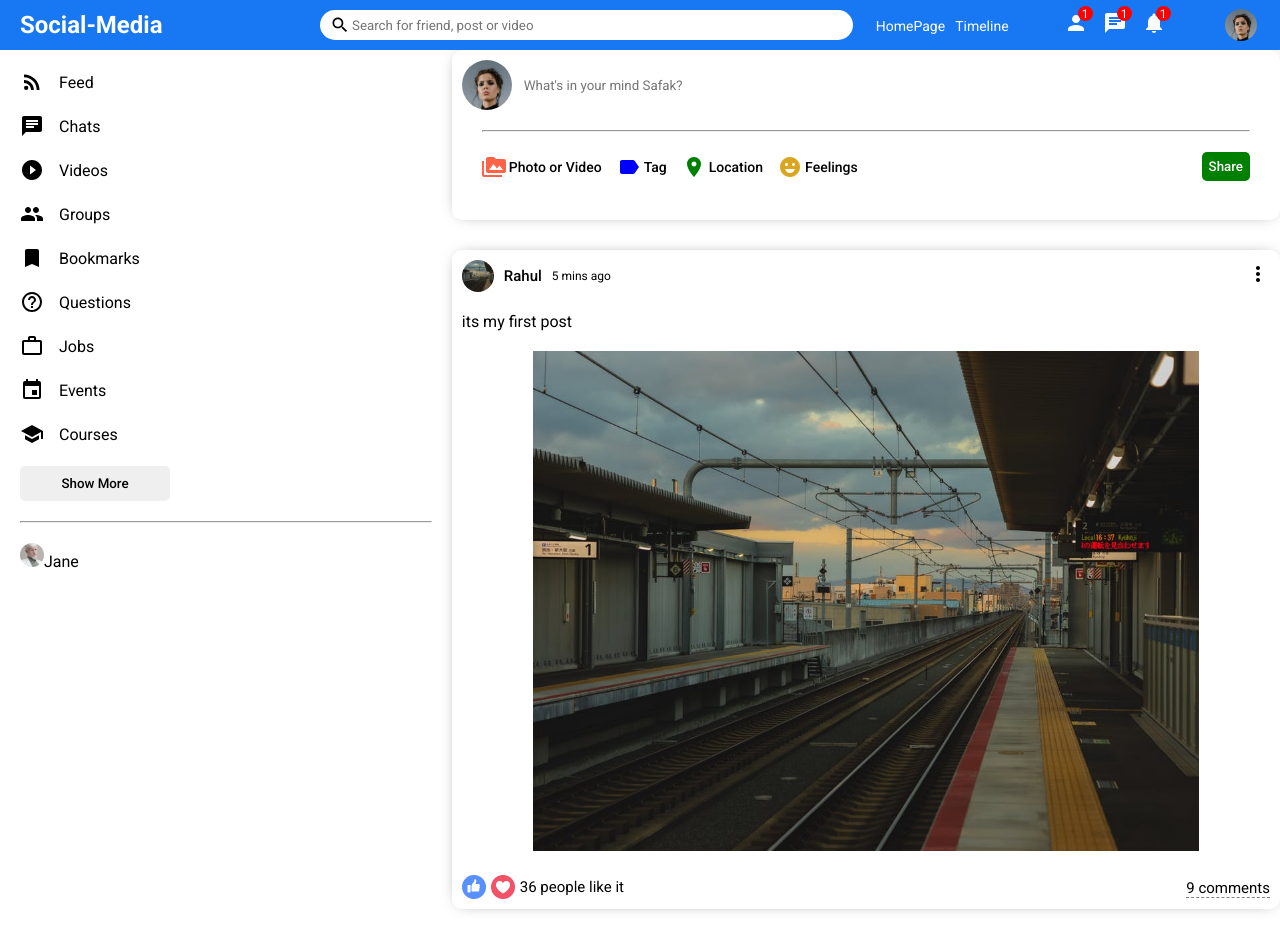
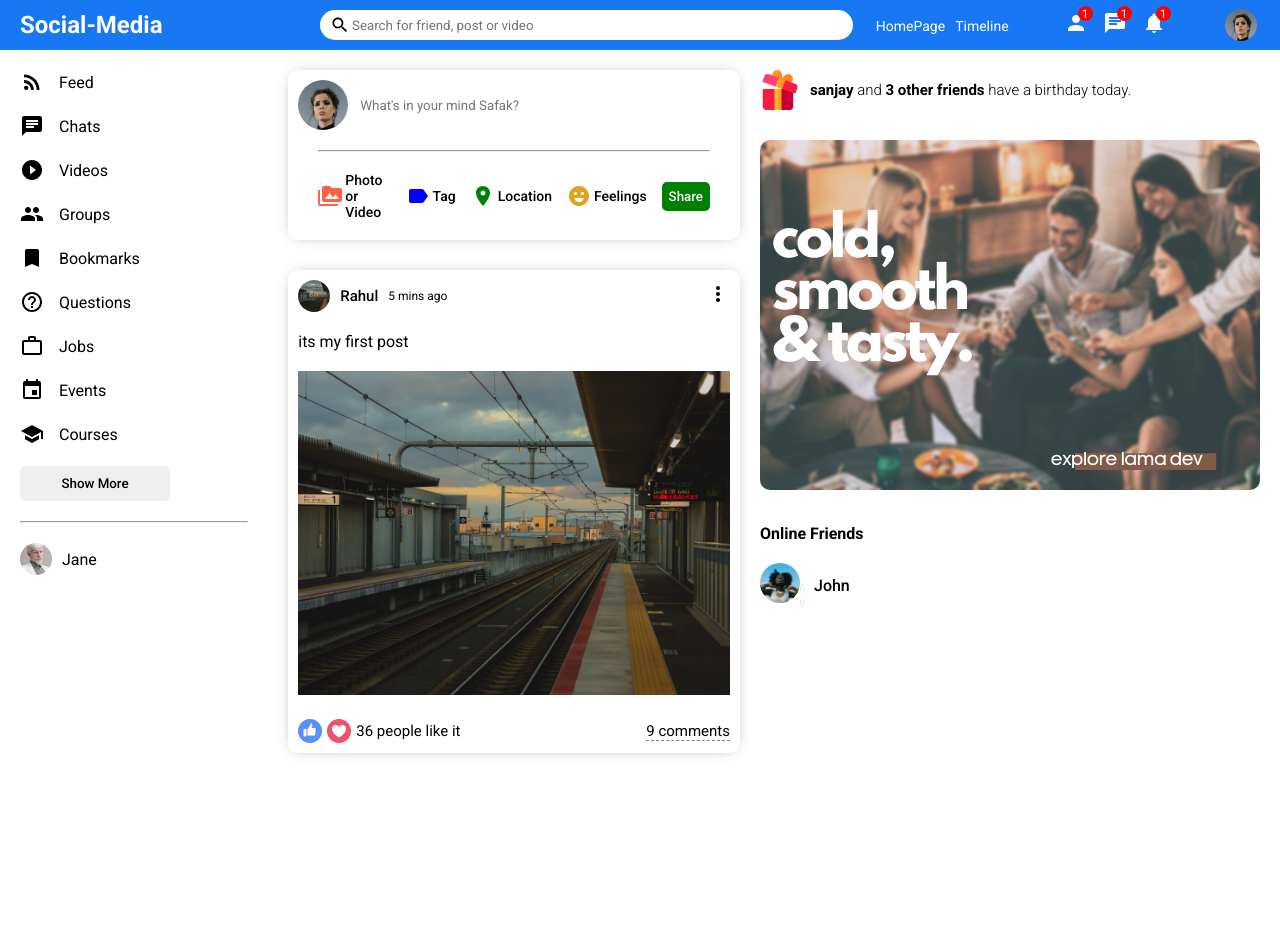
Before and after one commit to rahulramey/social-media, a React (Create React App) app: page / in a window 1280 px wide. After the commit the page ends 803 px from the top, so only its background shows below. Built offline with nearby package versions, Linux system fonts and the light colour scheme.

Commit message:
rightbar component

```diff
--- a/src/components/feed/Feed.jsx
+++ b/src/components/feed/Feed.jsx
@@ -6,8 +6,10 @@
 export default function Feed() {
   return (
     <div className='feed'>
+      <div className="feedWrapper">
       <Share/>
       <Post/>
+      </div>
     </div>
   )
 }
--- /dev/null
+++ b/src/components/rightbar/Rightbar.jsx
@@ -0,0 +1,28 @@
+import "./rightbar.css";
+import React from 'react'
+
+export default function Rightbar() {
+  return (
+    <div className="righbar">
+          <div className="rightbarWrapper">
+                <div className="birthdayContainer">
+                    <img className="birthdayImg" src="assets/gift.png" alt="" />
+                    <span className="birthdayText">
+                    <b>sanjay</b> and <b>3 other friends</b> have a birthday today.
+                    </span>
+                </div>
+                <img className="rightbarAd" src="assets/ad.png" alt="" />
+                <h4 className="rightbarTitle">Online Friends</h4>
+                <ul className="rightbarFriendList">
+                    <li className="rightbarFriend">
+                        <div className="rightbarProfileImgContainer">
+                            <img className="rightbarProfileImg" src="assets/person/3.jpeg" alt="" />
+                            <span className="rightbarOnline"></span>
+                        </div>
+                        <span className="rightbarUsername">John</span>
+                    </li>
+                </ul>
+          </div>
+    </div>
+  );
+}
--- /dev/null
+++ b/src/components/rightbar/rightbar.css
@@ -0,0 +1,72 @@
+.rightbar {
+    flex: 3.5;
+}
+
+.rightbarWrapper {
+    padding: 20px 20px 0 0;
+  }
+
+.birthdayContainer {
+    display: flex;
+    align-items: center;
+}
+
+.birthdayImg {
+    width: 40px;
+    height: 40px;
+    margin-right: 10px;
+}
+
+.birthdayText {
+    font-weight: 300;
+    font-size: 15px;
+}
+
+.rightbarAd {
+    width: 100%;
+    border-radius: 10px;
+    margin: 30px 0;
+}
+
+.rightbarTitle{
+    margin-bottom: 20px;
+}
+
+.rightbarFriendList {
+    padding: 0;
+    margin: 0;
+    list-style: none;
+}
+
+.rightbarFriend{
+    display: flex;
+    align-items: center;
+    margin-bottom: 15px;
+}
+
+.rightbarProfileImgContainer{
+    margin-right: 10px;
+    position: relative;
+}
+
+.rightbarProfileImg{
+    width: 40px;
+    height: 40px;
+    border-radius: 50%;
+    object-fit: cover;
+}
+
+.rightbarOnline{
+    width: 12px;
+    height: 12px;
+    border-radius: 50%;
+    background-color: limegreen;
+    position: relative;
+    top: -2px;
+    right: 0;
+    border: 2px solid white;
+}
+
+.rightbarUsername{
+    font-weight: 500;
+}
--- a/src/components/sidebar/sidebar.css
+++ b/src/components/sidebar/sidebar.css
@@ -54,9 +54,16 @@
   list-style: none;
 }
 
+.sidebarFriend{
+  display: flex;
+  align-items: center;
+  margin-bottom: 15px;
+}
+
 .sidebarFriendImg{
-  height: 24px;
-  width: 24px;
+  height: 32px;
+  width: 32px;
   border-radius: 50%;
   object-fit: cover;
+  margin-right: 10px;
 }
--- a/src/pages/home/Home.jsx
+++ b/src/pages/home/Home.jsx
@@ -3,15 +3,16 @@
 import Topbar from '../../components/topbar/Topbar'
 import Sidebar from '../../components/sidebar/Sidebar';
 import Feed from '../../components/feed/Feed';
-import Post from '../../components/post/Post';
+import Rightbar from '../../components/rightbar/Rightbar';
 
 function Home() {
   return (
     <>
       <Topbar/>
       <div className="homeContainer">
-      <Sidebar/>
-      <Feed/>
+        <Sidebar/>
+        <Feed/>
+        <Rightbar/>
       </div>
     </>
   );
```
